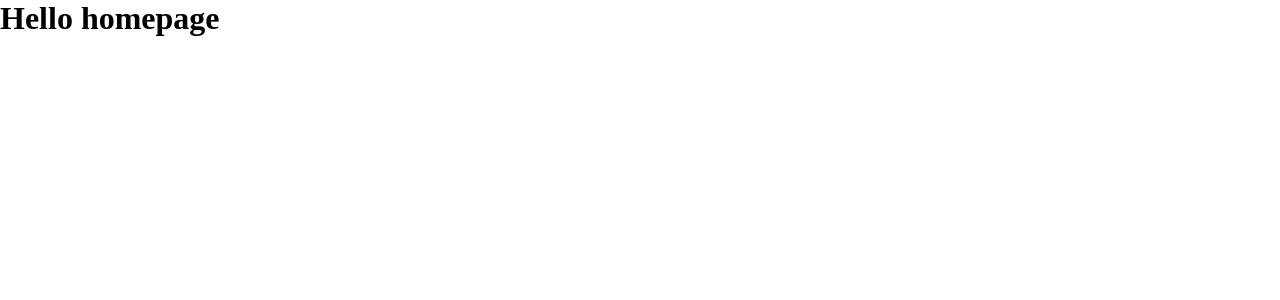
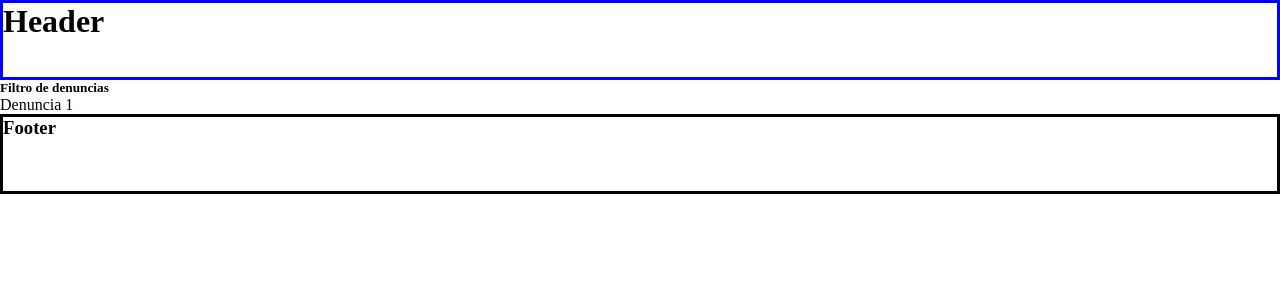
Before and after one commit to DavidSantosDeveloper/projeto_aqui-oh_front_end, a React (Vite) app: page /home in a window 1280 px wide. Shown: the top 300 px of the page. Built offline with nearby package versions, Linux system fonts and the light colour scheme.

Commit message:
FEAT: elementos base tela home

```diff
--- a/src/pages/HomePage/HomePage.jsx
+++ b/src/pages/HomePage/HomePage.jsx
@@ -1,11 +1,25 @@
 
 
+import Footer from "../../shared/components/footer/Footer"
+import Header from "../../shared/components/Header/Header"
+import FiltroDenuncias from "./components/FiltroDenuncias/FiltroDenuncias"
+import ListagemDenuncias from "./components/ListagemDenuncias/ListagemDenuncias.jsx"
 import "./HomePage.css"
+
+
 
 export default function HomePage() {
   return (
     <>
-        <h1>Hello homepage</h1>
+       <Header></Header>
+
+        <section>
+            <FiltroDenuncias></FiltroDenuncias>
+            <ListagemDenuncias></ListagemDenuncias>
+        </section>
+
+
+       <Footer></Footer>
 
     </>
   )
--- /dev/null
+++ b/src/pages/HomePage/components/FiltroDenuncias/FiltroDenuncias.jsx
@@ -0,0 +1,11 @@
+import "./FiltroDenuncias.css"
+
+export default function FiltroDenuncias() {
+  return (
+    <>
+       <div>
+                <h5>Filtro de denuncias</h5>
+       </div>
+    </>
+  )
+}
--- /dev/null
+++ b/src/pages/HomePage/components/ItemListaDenuncia/ItemListaDenuncia.jsx
@@ -0,0 +1,11 @@
+import "./ItemListaDenuncia.css"
+
+export default function ItemListaDenuncia() {
+  return (
+    <>
+        <div>
+                Denuncia 1
+        </div>
+    </>
+  )
+}
--- /dev/null
+++ b/src/pages/HomePage/components/ListagemDenuncias/ListagemDenuncias.jsx
@@ -0,0 +1,10 @@
+import "./ListagemDenuncias.css"
+
+import ItemListaDenuncia from "../ItemListaDenuncia/ItemListaDenuncia.jsx"
+export default function ListagemDenuncias() {
+  return (
+    <>
+        <ItemListaDenuncia></ItemListaDenuncia>
+    </>
+  )
+}
```
Also changed, not shown: src/pages/HomePage/components/FiltroDenuncias/FiltroDenuncias.css (added), src/pages/HomePage/components/ItemListaDenuncia/ItemListaDenuncia.css (added), src/pages/HomePage/components/ListagemDenuncias/ListagemDenuncias.css (added).
